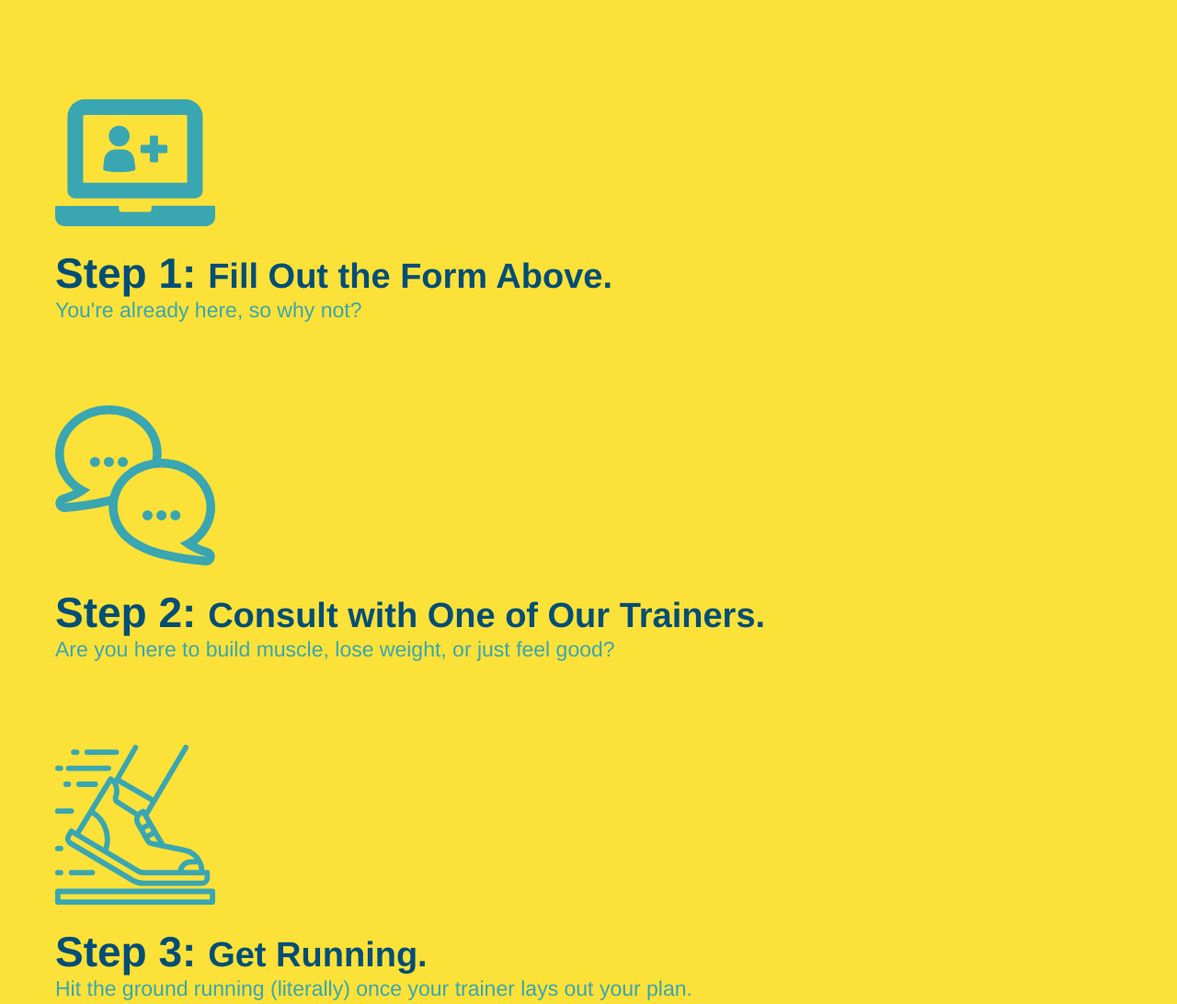
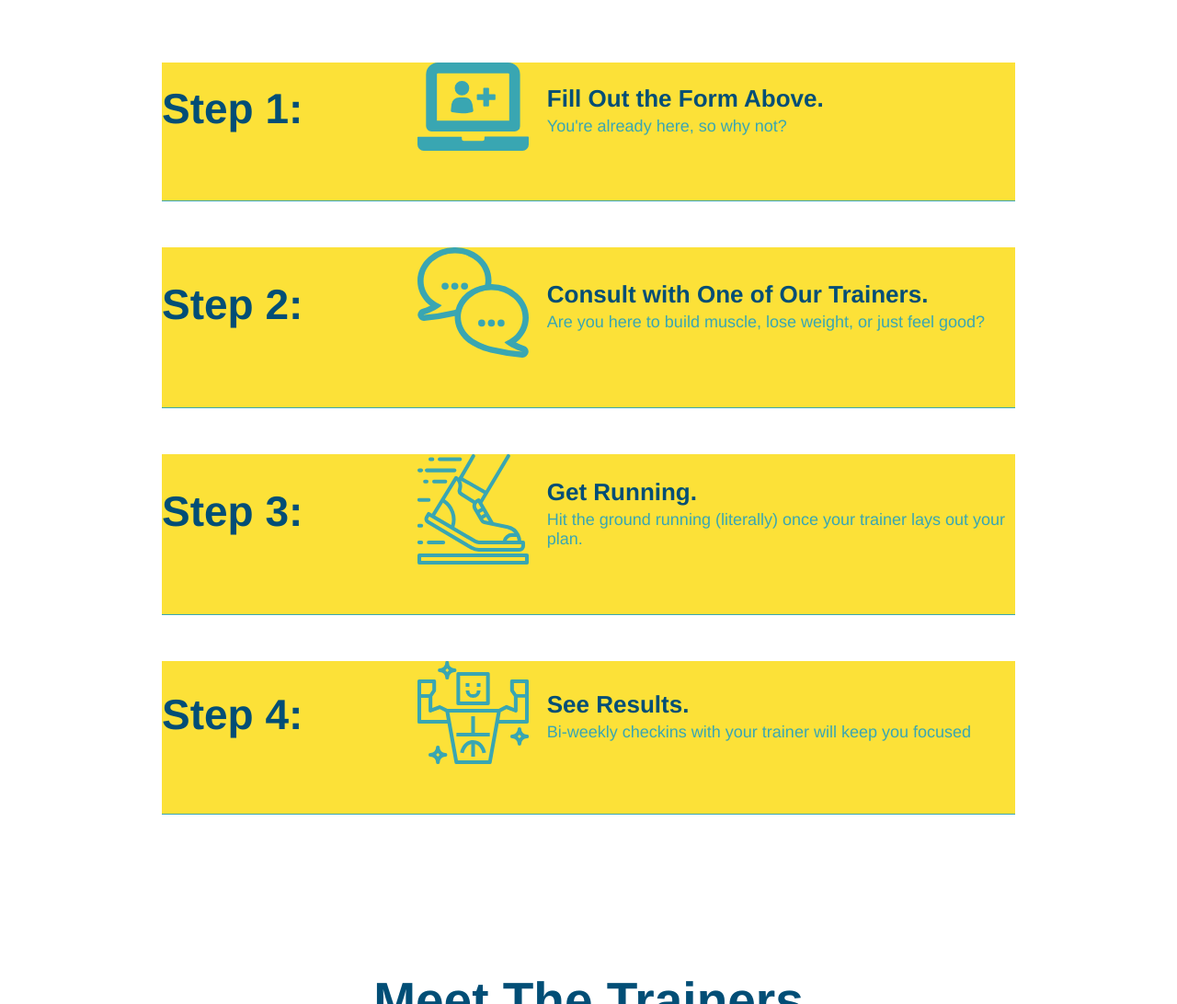
Before and after one commit to LincolnW90/Run-Buddy-Project, a plain HTML site: page index.html in a window 1280 px wide. Shown: the part 1260-2352 px from the top of the page at 92% size. Drawn offline with Linux system fonts and the light colour scheme.

Commit message:
add flex and flex class to steps

```diff
--- a/assets/css/style.css
+++ b/assets/css/style.css
@@ -150,32 +150,48 @@
     text-align: center;
   }
 
-  .steps {
+  .step {
     background: #fce138;
+    margin: 50px auto;
+    padding-bottom: 50px;
+    width: 80%;
+    border-bottom: #39a6b2 solid 1px;
+    display: flex;
+    flex-wrap: wrap;
+    align-items: center;
+    justify-content: space-between;
   }
 
-  .steps div {
-    margin-bottom: 80px;
+  .step h3 {
+    color: #024e76;
+    font-size: 46px;
+    flex: 1 30%;
+  }
+  .step-info{
+    flex: 2 70%;
+    display: flex;
+    flex-wrap: wrap;
+    align-items: center;
+  }
+  .step-image{
+    flex: 1 12%;
+    margin-right: 20px;
+  }
+  .step-image img{
+    max-width: 100%;
+  }
+  .step-text{
+    flex: 12;
   }
 
-  .steps img {
-    width: 15%;
-    margin: 10px 0;
+  .step-text p {
+    color: #39a6b2;
+    font-size: 18px;
   }
-
-  .steps h3 {
+  .step-text h4{
+    font-size: 26px;
+    line-height: 1.5;
     color: #024e76;
-    font-size: 46px;
-    margin-top: 10px;
-  }
-
-  .steps p {
-    color: #39a6b2;
-    font-size: 23px;
-  }
-
-  .steps span {
-    font-size: 38px;
   }
 
   .section-title {
--- a/index.html
+++ b/index.html
@@ -95,28 +95,56 @@
       <h2 class="section-title secondary-border">What You Do</h2>
     </div>
 
-    <div>
+    <div class="step">
+      <h3>Step 1:</h3>
+      <div class="step-info">
+        <div class="step-image">
           <img src="./assets/images/step-1.svg" alt="" />
-      <h3>Step 1: <span>Fill Out the Form Above.</span></h3>
+        </div>
+        <div class="step-text">
+          <h4>Fill Out the Form Above.</h4>
           <p>You're already here, so why not?</p>
         </div>
+      </div>
+    </div>
 
-    <div>
+    <div class="step">
+      <h3>Step 2:</h3>
+      <div class="step-info">
+        <div class="step-image">
           <img src="./assets/images/step-2.svg" alt="" />
-      <h3>Step 2: <span>Consult with One of Our Trainers.</span></h3>
+        </div>
+        <div class="step-text">
+          <h4>Consult with One of Our Trainers.</h4>
           <p>Are you here to build muscle, lose weight, or just feel good?</p>
         </div>
+      </div>
+    </div>
 
-    <div>
+    <div class="step">
+      <h3>Step 3:</h3>
+      <div class="step-info">
+        <div class="step-image">
           <img src="./assets/images/step-3.svg" alt="" />
-      <h3>Step 3: <span>Get Running.</span></h3>
+        </div>
+        <div class="step-text">
+          <h4>Get Running.</h4>
           <p>Hit the ground running (literally) once your trainer lays out your plan.</p>
         </div>
+      </div>
+    </div>
 
-    <div>
+    <div class="step">
+      <h3>Step 4:</h3>
+      <div class="step-info">
+        <div class="step-image">
           <img src="./assets/images/step-4.svg" alt="" />
-      <h3>Step 4: <span>See Results.</span></h3>
+        </div>
+        <div class="step-text">
+          <h4>See Results.</h4>
           <p>Bi-weekly checkins with your trainer will keep you focused</p>
+        </div>
+      </div>
     </div>
   </section>
 
```
Lines whose indentation alone changed are shown as unchanged.
